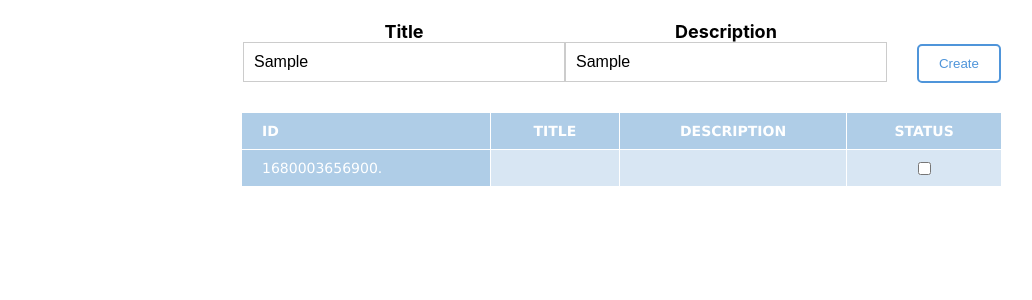
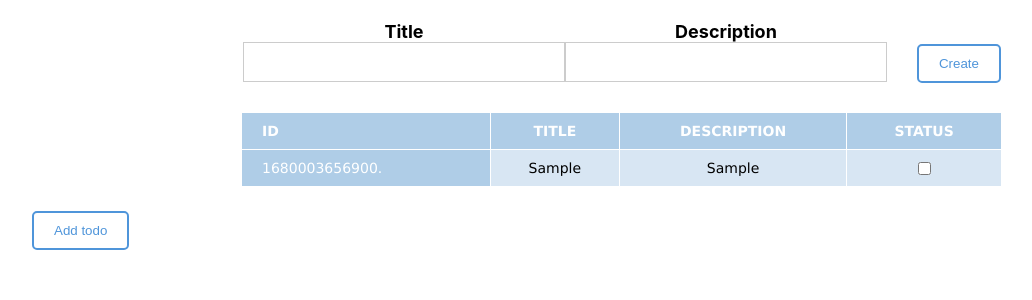
Before and after one commit to MariaShebeko/todos, a React (Create React App) app: page / in a window 1280 px wide. Both pictures are taken after typing "Sample", "Sample" into the empty fields and a click on the button "Create". Shown: the top 300 px of the page, without its empty margins (18-1050 px from the left). Built offline with nearby package versions, Linux system fonts and the light colour scheme.

Commit message:
remove list, form from App, covered item to memo, change todos storages from array to object, change form sumbitting

```diff
--- a/src/components/App.css
+++ b/src/components/App.css
@@ -58,3 +58,11 @@ font-weight: bold;
   font-size: 12px;
   margin: 0;
 }
+
+.button-wrapper {
+  align-items: center;
+}
+
+.form-wrap{
+  display: flex;
+}
--- a/src/components/App.tsx
+++ b/src/components/App.tsx
@@ -1,106 +1,11 @@
-import React, { useState, useRef, useEffect } from "react";
-import { ITodo, ITodoList } from "../types/data";
+import React from "react";
 import { TodoList } from "./TodoList";
 import "./App.css";
 
 const App: React.FC = () => {
-  console.log("Form render");
-
-  const [todos, setTodos] = useState<ITodoList>({});
-  console.log("todos", todos);
-  // console.log("  Array(todos.values)", Array.from(todos.values));
-
-  // const [title, setTitle] = useState<string>("");
-  // const [description, setDescription] = useState<string>("");
-  const [error, setError] = useState(false);
-
-  const titleRef = useRef<HTMLInputElement>(null);
-
-  useEffect(() => {
-    if (titleRef.current) titleRef.current.focus();
-  }, []);
-
-  const onFormSubmit = (event: React.FormEvent) => {
-    event.preventDefault();
-    console.log("event", event);
-
-    // check if the value is empty
-    // if (title.trim().length === 0) {
-    //   setError(true);
-    //   return;
-    // }
-
-    const todo = {
-      id: Date.now(),
-      title: "",
-      description: "",
-      isCompleted: false,
-    };
-
-    setTodos({ ...todos, [todo.id]: todo });
-  };
-
-  useEffect(() => console.log("todos change"), [todos]);
-
-  // const toggleTodo = (id: number) => {
-  //   setTodos(
-  //     todos.map((todo) => {
-  //       if (todo.id !== id) return todo;
-
-  //       return {
-  //         ...todo,
-  //         isCompleted: !todo.isCompleted,
-  //       };
-  //     })
-  //   );
-  // };
-
   return (
     <div className="App">
-      <div className="form-wrapper">
-        <form onSubmit={onFormSubmit} className="form">
-          <div className="input-wrapper">
-            <label htmlFor="title" className="label">
-              Title
-            </label>
-            <input
-              type="text"
-              name="title"
-              id="title"
-              // value={title}
-              // onChange={onTitleChange}
-              ref={titleRef}
-              className={error ? `input error` : `input`}
-              required
-            />
-            {error ? <p className="error-message">This field is empty</p> : ""}
-          </div>
-
-          <div className="input-wrapper">
-            <label htmlFor="description" className="label">
-              Description
-            </label>
-            <input
-              type="text"
-              name="description"
-              id="description"
-              // value={description}
-              // onChange={onDescriptionChange}
-              className="input"
-              required
-            />
-          </div>
-          <button type="submit" className="button">
-            Create
-          </button>
-        </form>
-      </div>
-      <div className="todos-wrapper">
-        <TodoList
-          items={todos}
-          // toggleTodo={toggleTodo}
-        />
-      </div>
+      <TodoList />
     </div>
   );
 };
--- a/src/components/CreateTodoForm/CreateTodoForm.tsx
+++ b/src/components/CreateTodoForm/CreateTodoForm.tsx
@@ -1,5 +1,101 @@
-import React from "react";
+import React, { FormEvent, useEffect, useRef, useState } from "react";
+import { ITodo } from "../../types/data";
 
-export const CreateTodoForm: React.FC = () => {
-  return <div>CreateTodoForm</div>;
+interface IFormProps {
+  addTodo: (todo: ITodo) => void;
+  cancelButtonActive?: boolean;
+  onClose?: () => void;
+}
+
+interface CustomElements extends HTMLFormControlsCollection {
+  title: HTMLInputElement;
+  description: HTMLInputElement;
+}
+interface CustomForm extends HTMLFormElement {
+  readonly elements: CustomElements;
+}
+
+export const CreateTodoForm: React.FC<IFormProps> = ({
+  addTodo,
+  cancelButtonActive = false,
+  onClose = null,
+}) => {
+  console.log("Form render");
+  const [error, setError] = useState(false);
+
+  const titleRef = useRef<HTMLInputElement>(null);
+
+  useEffect(() => {
+    if (titleRef.current) titleRef.current.focus();
+  }, []);
+
+  const onFormSubmit = (event: FormEvent<CustomForm>) => {
+    event.preventDefault();
+    const target = event.currentTarget.elements;
+
+    const data = {
+      title: target.title.value,
+      description: target.description.value,
+    };
+
+    const todo = {
+      id: Date.now(),
+      title: data.title,
+      description: data.description,
+      isCompleted: false,
+    };
+
+    addTodo(todo);
+    event.currentTarget.reset();
+  };
+
+  const onFormClose = (event: React.FormEvent) => {
+    if (onClose) {
+      onClose();
+    }
+  };
+
+  return (
+    <div className="form-wrapper">
+      <form onSubmit={onFormSubmit} className="form">
+        <div className="input-wrapper">
+          <label htmlFor="title" className="label">
+            Title
+          </label>
+          <input
+            type="text"
+            name="title"
+            id="title"
+            ref={titleRef}
+            className={error ? `input error` : `input`}
+            required
+          />
+          {error ? <p className="error-message">This field is empty</p> : ""}
+        </div>
+
+        <div className="input-wrapper">
+          <label htmlFor="description" className="label">
+            Description
+          </label>
+          <input
+            type="text"
+            name="description"
+            id="description"
+            className="input"
+            required
+          />
+        </div>
+        {cancelButtonActive && (
+          <div className="button-wrapper">
+            <button type="button" className="button" onClick={onFormClose}>
+              Cancel
+            </button>
+          </div>
+        )}
+        <button type="submit" className="button">
+          Create
+        </button>
+      </form>
+    </div>
+  );
 };
--- /dev/null
+++ b/src/components/CreateTodoForm/components/AddButton/index.ts
@@ -0,0 +1 @@
+export * from "./AddButton";
--- a/src/components/TodoItem/TodoItem.tsx
+++ b/src/components/TodoItem/TodoItem.tsx
@@ -1,20 +1,25 @@
-import { useState } from "react";
+import { useState, memo } from "react";
 import { ITodo } from "../../types/data";
 import { Modal } from "../Modal";
-import { TodoCard } from "../TodoCard";
 import "./TodoItem.css";
 
-export const TodoItem: React.FC<ITodo> = ({
-  id,
-  title,
-  description,
-  isCompleted,
-  // toggleTodo,
-}) => {
+interface TodoItemProps {
+  item: ITodo;
+}
+
+const hasTodoNotModified = (prev: TodoItemProps, next: TodoItemProps) => {
+  return prev.item.isCompleted === next.item.isCompleted;
+};
+
+export const TodoItem: React.FC<TodoItemProps> = memo(({ item }) => {
+  console.log("ITEM RENDER " + item.id);
+
   const [showModal, setShowModal] = useState(false);
   const toggleModal = () => {
     setShowModal(!showModal);
   };
+
+  const { id, title, description } = item;
 
   return (
     <>
@@ -23,11 +28,7 @@ export const TodoItem: React.FC<ITodo> = ({
         <td onClick={toggleModal}>{title}</td>
         <td onClick={toggleModal}>{description}</td>
         <td>
-          <input
-            type="checkbox"
-            checked={isCompleted}
-            // onChange={() => toggleTodo(id)}
-          />
+          <input type="checkbox" data-id={id} />
         </td>
       </tr>
       {showModal && (
@@ -37,11 +38,11 @@ export const TodoItem: React.FC<ITodo> = ({
             title={title}
             description={description}
             isCompleted={isCompleted}
-            // toggleTodo={toggleTodo}
             onClose={toggleModal}
           /> */}
+          some stuff with todo
         </Modal>
       )}
     </>
   );
-};
+}, hasTodoNotModified);
--- /dev/null
+++ b/src/components/TodoList/AddTodoInModal.tsx
@@ -0,0 +1,45 @@
+import { ITodo } from "../../types/data";
+import { Modal } from "../Modal";
+import { CreateTodoForm } from "../CreateTodoForm";
+import React, { useState } from "react";
+
+interface IProps {
+  addTodo: (todo: ITodo) => void;
+}
+
+export const AddTodoInModal: React.FC<IProps> = ({ addTodo }) => {
+  const [isOpen, setModalOpen] = useState(false);
+
+  // useEffect(() => {
+  //   console.log("mount modal form");
+  //   return () => {
+  //     console.log("unmount modal forms");
+  //   };
+  // }, []);
+
+  const toggleModal = () => {
+    setModalOpen((prev) => !prev);
+  };
+
+  const addTodoCallback = (todo: ITodo) => {
+    addTodo(todo);
+    toggleModal();
+  };
+
+  return (
+    <>
+      {isOpen && (
+        <Modal onClose={toggleModal}>
+          <CreateTodoForm
+            addTodo={addTodoCallback}
+            cancelButtonActive={true}
+            onClose={toggleModal}
+          />
+        </Modal>
+      )}
+      <button type="button" className="button" onClick={toggleModal}>
+        Add todo
+      </button>
+    </>
+  );
+};
--- a/src/components/TodoList/TodoList.tsx
+++ b/src/components/TodoList/TodoList.tsx
@@ -1,12 +1,33 @@
+import { useState } from "react";
 import { ITodo, ITodoList } from "../../types/data";
+import { CreateTodoForm } from "../CreateTodoForm";
 import { TodoItem } from "../TodoItem";
+import { AddTodoInModal } from "./AddTodoInModal";
 
-interface ITodoListProps {
-  items: ITodoList;
+export const TodoList: React.FC = () => {
+  console.log("list render");
+  const [todos, setTodos] = useState<ITodoList>({});
+
+  const addTodo = (todo: ITodo) => {
+    setTodos({ ...todos, [todo.id]: todo });
+  };
+
+  const handleItemClick = (event: React.MouseEvent<HTMLElement>) => {
+    if (event.target instanceof HTMLInputElement) {
+      const todoId = Number(event.target.getAttribute("data-id"));
+      todos[todoId] = { ...todos[todoId], isCompleted: event.target.checked };
+      setTodos({ ...todos });
     }
+  };
 
-export const TodoList: React.FC<ITodoListProps> = ({ items }) => {
+  const tableRows = Object.values(todos).map((todo) => {
+    return <TodoItem key={todo.id} item={todo} />;
+  });
+
   return (
+    <>
+      <CreateTodoForm addTodo={addTodo} />
+      <div className="todos-wrapper">
         <table>
           <thead>
             <tr>
@@ -16,17 +37,14 @@ export const TodoList: React.FC<ITodoListProps> = ({ items }) => {
               <th>STATUS</th>
             </tr>
           </thead>
-      <tbody>
-        {Object.values(items).map((todo) => {
-          return (
-            <TodoItem
-              key={todo.id}
-              {...todo}
-              // toggleTodo={toggleTodo}
-            />
-          );
+          <tbody onClick={handleItemClick}>
+            {tableRows.map((element) => {
+              return element;
             })}
           </tbody>
         </table>
+      </div>
+      <AddTodoInModal addTodo={addTodo} />
+    </>
   );
 };
```
Also changed, not shown: src/components/CreateTodoForm/components/AddButton/AddButton.tsx (added, +13 -0 lines). Lines whose indentation alone changed are shown as unchanged.
